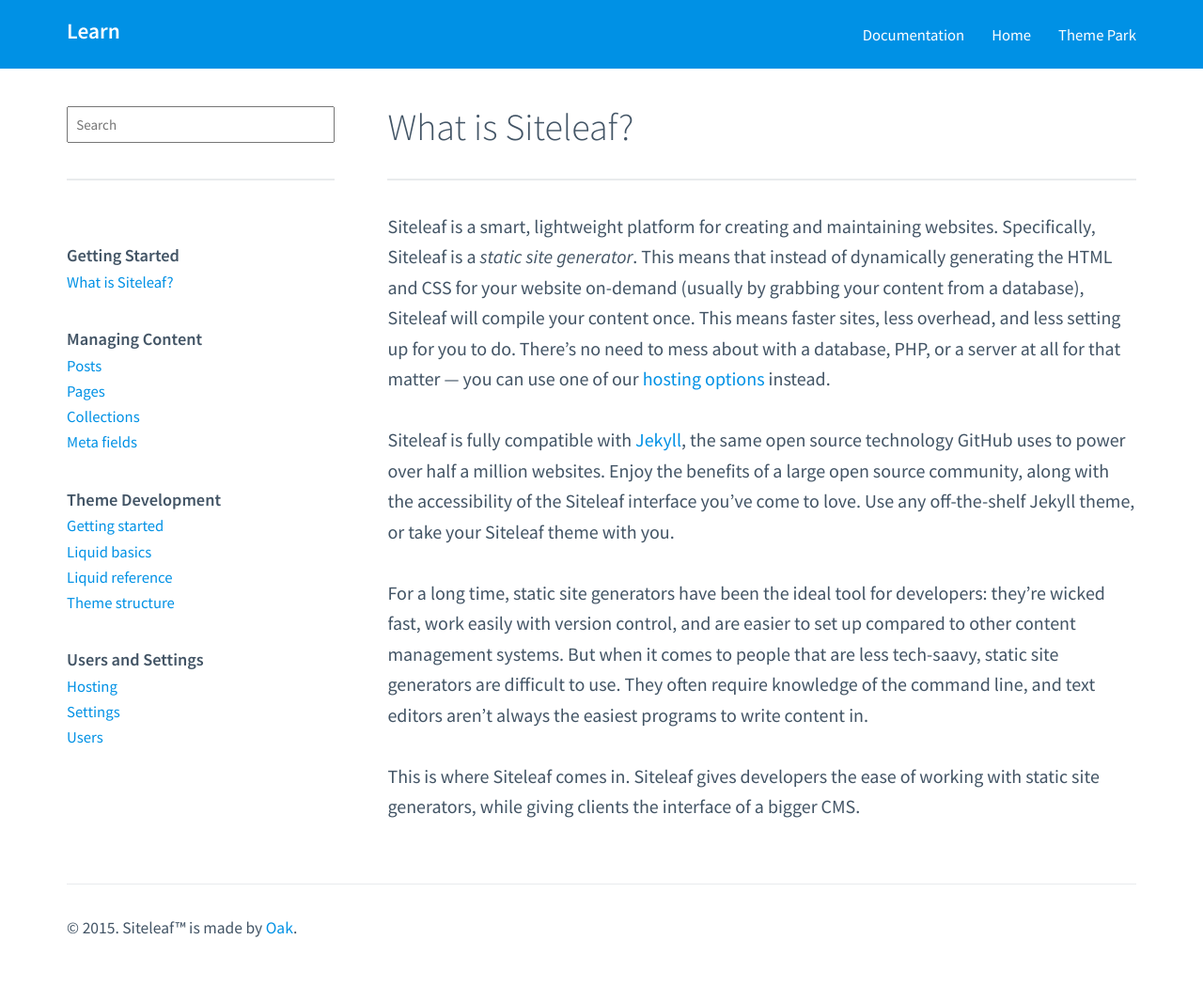
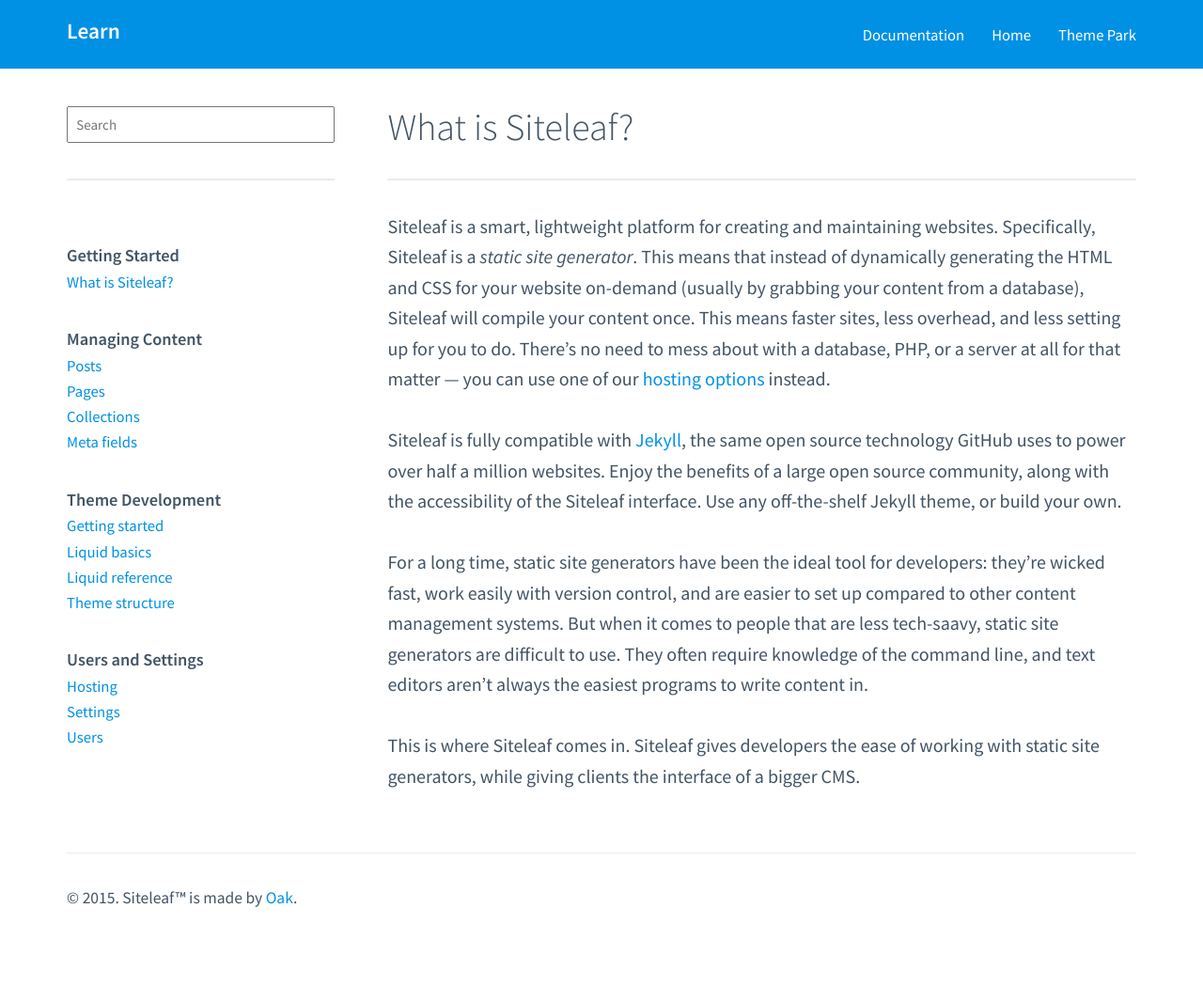
Before and after one commit to siteleaf/learn.siteleaf.com, a Jekyll site: the page built from _getting-started/what-is-siteleaf.markdown, in a window 1280 px wide. Shown: the whole page at 94% size. Built offline with Jekyll 4.4.1, drawn with Linux system fonts in a browser that asks for light colours; after the commit the page ends 1034 px from its top, so only the background shows below that.

Commit message:
Updated What Is Siteleaf

```diff
--- a/_getting-started/what-is-siteleaf.markdown
+++ b/_getting-started/what-is-siteleaf.markdown
@@ -6,7 +6,7 @@
 
 Siteleaf is a smart, lightweight platform for creating and maintaining websites. Specifically, Siteleaf is a _static site generator_. This means that instead of dynamically generating the HTML and CSS for your website on-demand (usually by grabbing your content from a database), Siteleaf will compile your content once. This means faster sites, less overhead, and less setting up for you to do. There's no need to mess about with a database, PHP, or a server at all for that matter — you can use one of our [hosting options](/users-and-settings/hosting) instead.
 
-Siteleaf is fully compatible with [Jekyll](http://jekyllrb.com), the same open source technology GitHub uses to power over half a million websites. Enjoy the benefits of a large open source community, along with the accessibility of the Siteleaf interface you’ve come to love. Use any off-the-shelf Jekyll theme, or take your Siteleaf theme with you.
+Siteleaf is fully compatible with [Jekyll](http://jekyllrb.com), the same open source technology GitHub uses to power over half a million websites. Enjoy the benefits of a large open source community, along with the accessibility of the Siteleaf interface. Use any off-the-shelf Jekyll theme, or build your own.
 
 For a long time, static site generators have been the ideal tool for developers: they’re wicked fast, work easily with version control, and are easier to set up compared to other content management systems. But when it comes to people that are less tech-saavy, static site generators are difficult to use. They often require knowledge of the command line, and text editors aren’t always the easiest programs to write content in.
 
```
